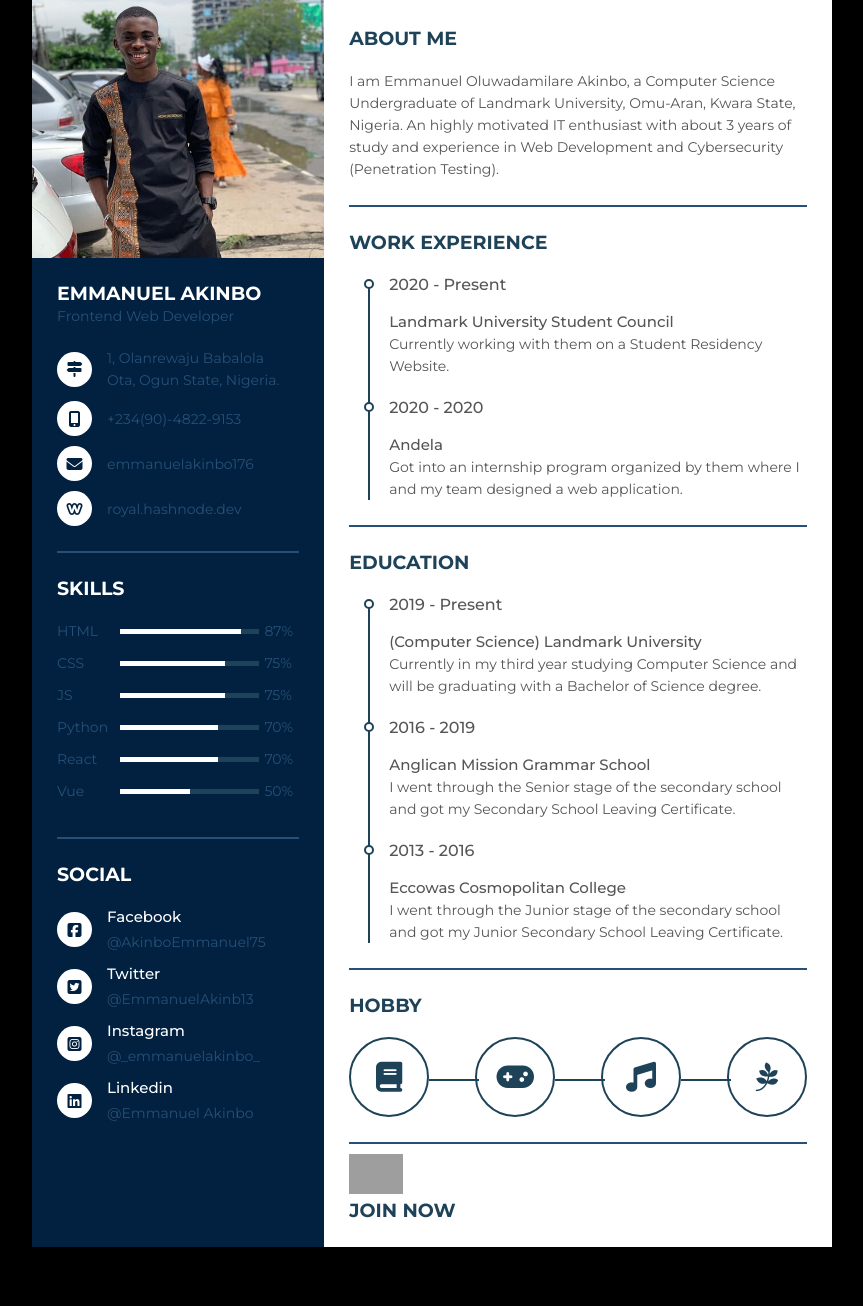
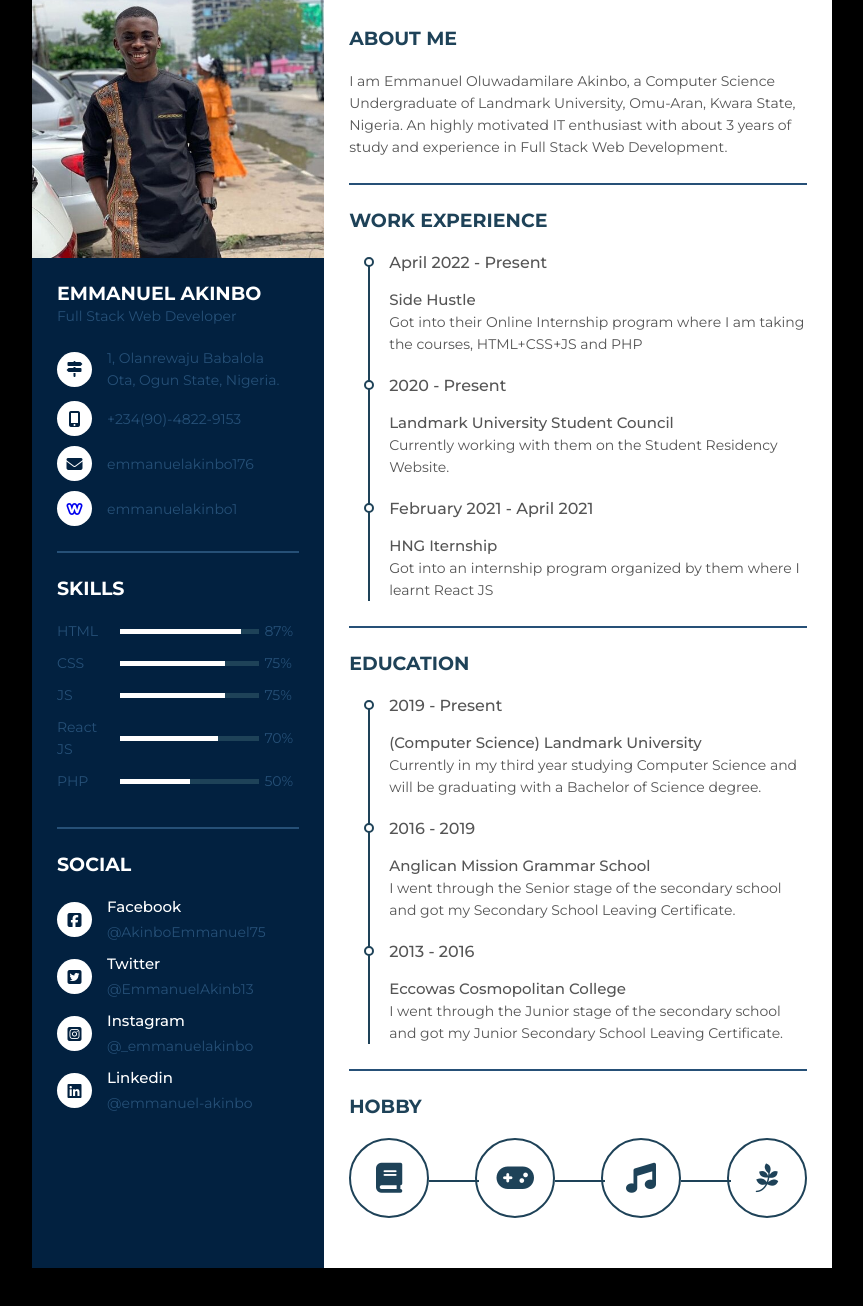
Before and after one commit to akinbo-emmanuel/HNG-Stage2-task, a plain HTML site: page index.html in a window 1280 px wide. Shown: the part 72-1378 px from the top of the page, without its empty margins (208-1071 px from the left). Drawn offline with Linux system fonts and the light colour scheme; grey boxes are pictures that could not be loaded.

Commit message:
Update index.html
Made some corrections and updated some infos.

```diff
--- a/index.html
+++ b/index.html
@@ -17,7 +17,7 @@
        <div class="resume_item resume_info">
          <div class="title">
            <p class="bold">Emmanuel Akinbo</p>
-           <p class="regular">Frontend Web Developer</p>
+           <p class="regular">Full Stack Web Developer</p>
          </div>
          <ul>
            <li>
@@ -46,10 +46,10 @@
            </li>
            <li>
              <div class="icon">
-               <i class="fab fa-weebly"></i>
+		<a href="https://emmanuelakinbo1.netlify.app"><i class="fab fa-weebly"></i></a>
              </div>
              <div class="data">
-               royal.hashnode.dev
+               emmanuelakinbo1
              </div>
            </li>
          </ul>
@@ -88,16 +88,7 @@
            </li>
            <li>
              <div class="skill_name">
-               Python
-             </div>
-             <div class="skill_progress">
-               <span style="width: 70%;"></span>
-             </div>
-             <div class="skill_per">70%</div>
-           </li>
-           <li>
-             <div class="skill_name">
-               React
+               React JS
              </div>
              <div class="skill_progress">
                <span style="width: 70%;"></span>
@@ -106,7 +97,7 @@
            </li>
 	   <li>
              <div class="skill_name">
-               Vue
+               PHP
              </div>
              <div class="skill_progress">
                <span style="width: 50%;"></span>
@@ -144,7 +135,7 @@
              </div>
              <div class="data">
                <p class="semi-bold">Instagram</p>
-               <p>@_emmanuelakinbo_</p>
+               <p>@_emmanuelakinbo</p>
              </div>
            </li>
            <li>
@@ -153,7 +144,7 @@
              </div>
              <div class="data">
                <p class="semi-bold">Linkedin</p>
-               <p>@Emmanuel Akinbo</p>
+               <p>@emmanuel-akinbo</p>
              </div>
            </li>
          </ul>
@@ -165,25 +156,32 @@
         <div class="title">
            <p class="bold">About me</p>
          </div>
-        <p>I am Emmanuel Oluwadamilare Akinbo, a Computer Science Undergraduate of Landmark University, Omu-Aran, Kwara State, Nigeria. An highly motivated IT enthusiast with about 3 years of study and experience in Web Development and Cybersecurity (Penetration Testing).</p>
+        <p>I am Emmanuel Oluwadamilare Akinbo, a Computer Science Undergraduate of Landmark University, Omu-Aran, Kwara State, Nigeria. An highly motivated IT enthusiast with about 3 years of study and experience in Full Stack Web Development.</p>
     </div>
     <div class="resume_item resume_work">
         <div class="title">
            <p class="bold">Work Experience</p>
          </div>
         <ul>
+	    <li>
+                <div class="date">April 2022 - Present</div>
+                <div class="info">
+                     <p class="semi-bold">Side Hustle</p>
+                  <p>Got into their Online Internship program where I am taking the courses, HTML+CSS+JS and PHP</p>
+                </div>
+            </li>
             <li>
                 <div class="date">2020 - Present</div>
                 <div class="info">
                      <p class="semi-bold">Landmark University Student Council</p>
-                  <p>Currently working with them on a Student Residency Website.</p>
+                  <p>Currently working with them on the Student Residency Website.</p>
                 </div>
             </li>
             <li>
-              <div class="date">2020 - 2020</div>
+              <div class="date">February 2021 - April 2021</div>
               <div class="info">
-                     <p class="semi-bold">Andela</p>
-                  <p>Got into an internship program organized by them where I and my team designed a web application.</p>
+                     <p class="semi-bold">HNG Iternship</p>
+                  <p>Got into an internship program organized by them where I learnt React JS</p>
                 </div>
             </li>
         </ul>
@@ -227,14 +225,6 @@
          <li><i class="fab fa-pagelines"></i></li>
       </ul>
     </div>
-    <div class="HNG">
-         <img src="https://miro.medium.com/max/512/1*N6Gfu_nw0v-oljFOlj4nYA.png" alt="">
-         <ul>
-           <li>
-             <p class="bold"><a href="https://internship.zuri.team/">Join Now</a></p>
-           </li>
-         </ul>
-    </div>
   </div>
 </div>
 
```
